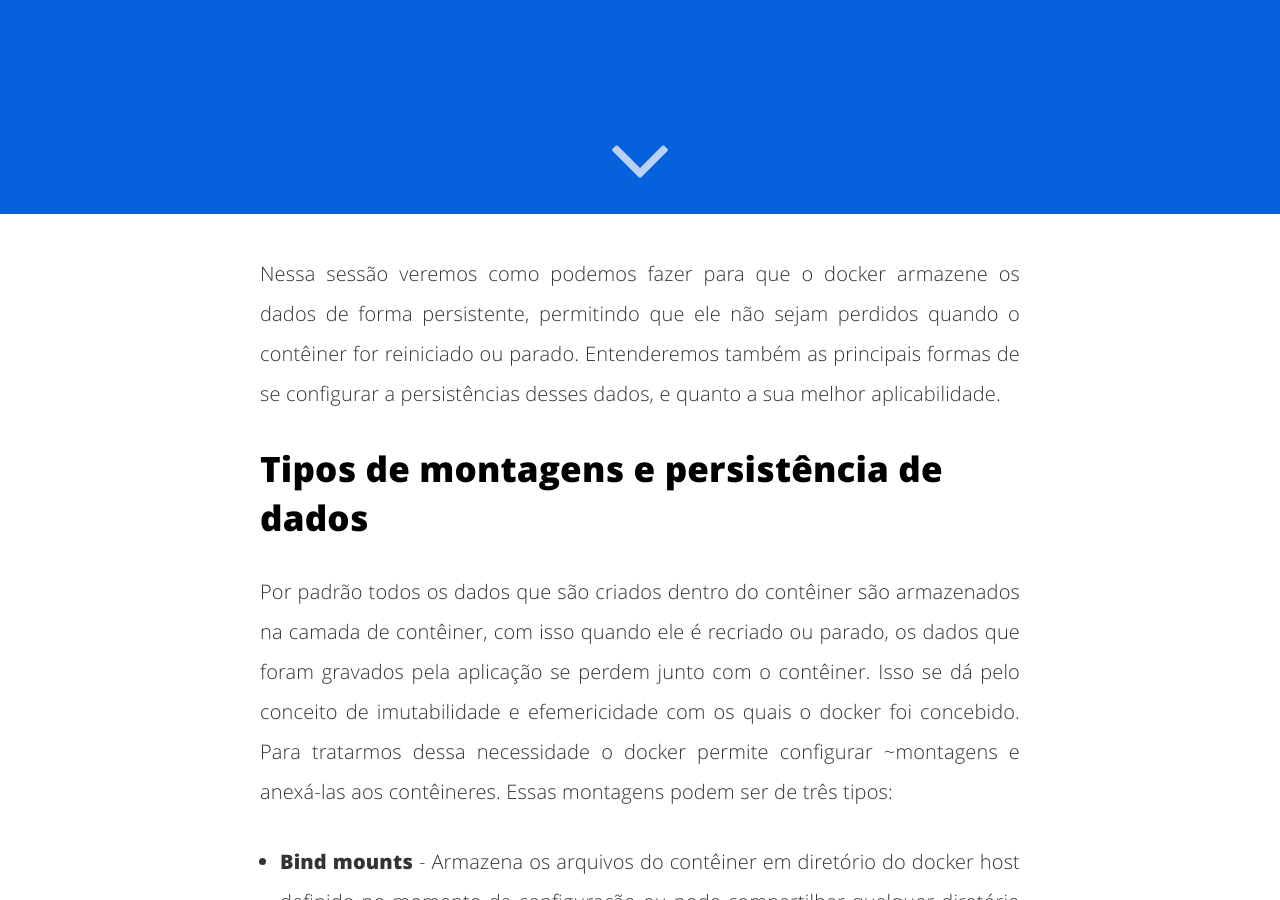
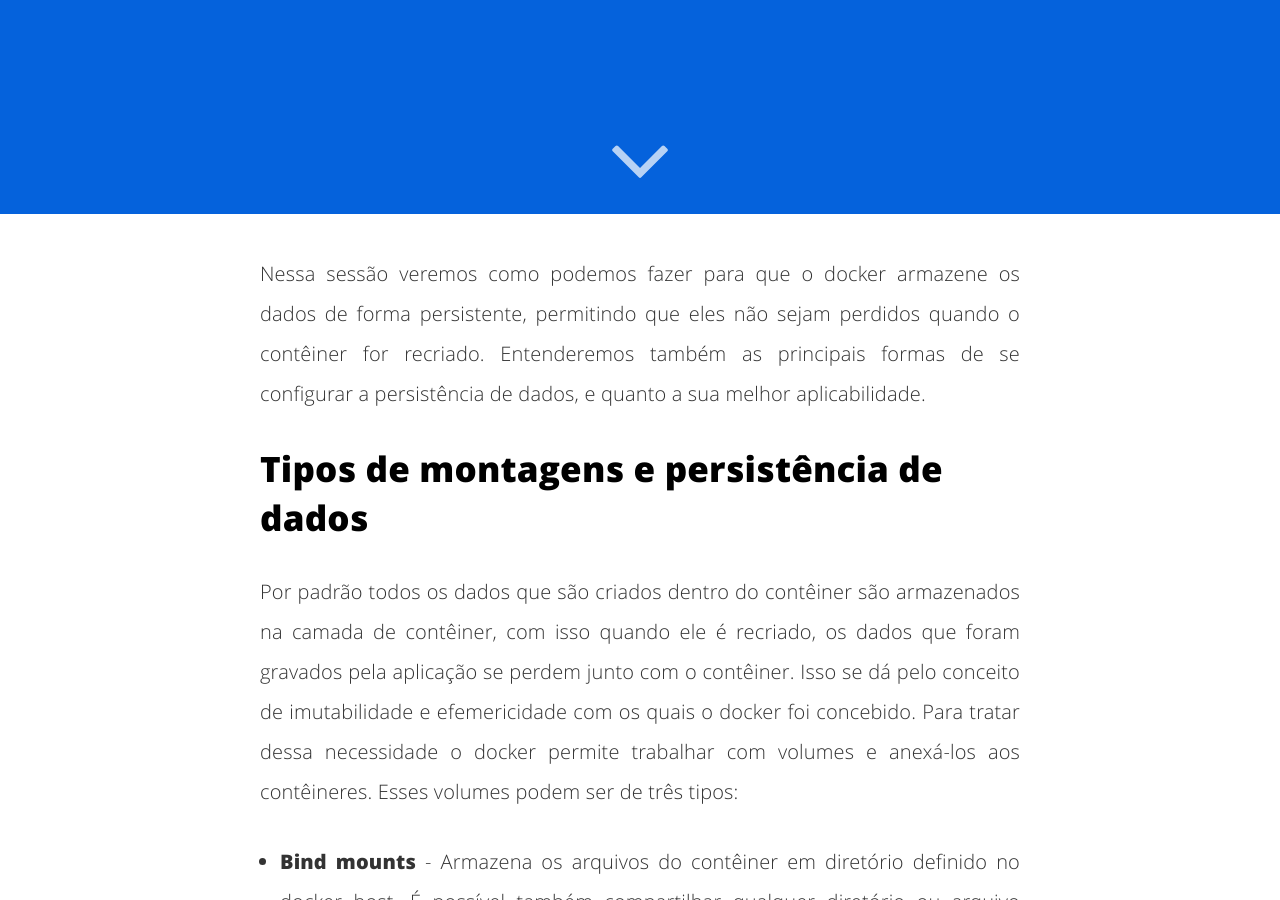
Before and after one commit to michelpetterson/docker-course-site, a Jekyll site: the page built from _posts/2020-09-14-ciclo-de-vida-do-contêiner-e-a-persistência-de-dados.md, in a window 1280 px wide and 900 px high, scrolled down 686 px. Built offline with Jekyll 4.4.1, drawn with Linux system fonts in a browser that asks for light colours; some of the changed text lies outside the part shown.

Commit message:
Update Commit

```diff
--- a/_posts/2020-09-14-ciclo-de-vida-do-contêiner-e-a-persistência-de-dados.md
+++ b/_posts/2020-09-14-ciclo-de-vida-do-contêiner-e-a-persistência-de-dados.md
@@ -13,25 +13,25 @@ exercise: 'https://docs.google.com/forms/d/e/1FAIpQLSf67i0CbToziG1gPOTJPx0pg0JVK
 lab: 'https://docs.google.com/forms/d/e/1FAIpQLSe15f5GanGlpkCaXl0i-3D_PzQ9lCEI4Ut88nMsdPsSpsIFzw/viewform'
 ---
 
-Nessa sessão veremos como podemos fazer para que o docker armazene os dados de forma persistente, permitindo que ele não sejam perdidos quando o contêiner for reiniciado ou parado. Entenderemos também as principais formas de se configurar a persistências desses dados, e quanto a sua melhor aplicabilidade.
+Nessa sessão veremos como podemos fazer para que o docker armazene os dados de forma persistente, permitindo que eles não sejam perdidos quando o contêiner for recriado. Entenderemos também as principais formas de se configurar a persistência de dados, e quanto a sua melhor aplicabilidade.
 {: .text-justify}
 
 
 ## Tipos de montagens e persistência de dados
 
-Por padrão todos os dados que são criados dentro do contêiner são armazenados na camada de contêiner, com isso quando ele é recriado ou parado, os dados que foram gravados pela aplicação se perdem junto com o contêiner. Isso se dá pelo conceito de imutabilidade e efemericidade com os quais o docker foi concebido.
-Para tratarmos dessa necessidade o docker permite configurar ~montagens e anexá-las aos contêineres.
-Essas montagens podem ser de três tipos:
+Por padrão todos os dados que são criados dentro do contêiner são armazenados na camada de contêiner, com isso quando ele é recriado, os dados que foram gravados pela aplicação se perdem junto com o contêiner. Isso se dá pelo conceito de imutabilidade e efemericidade com os quais o docker foi concebido.
+Para tratar dessa necessidade o docker permite trabalhar com volumes e anexá-los aos contêineres.
+Esses volumes podem ser de três tipos:
 {: .text-justify}
 
-* <strong>Bind mounts</strong> - Armazena os arquivos do contêiner em diretório do docker host definido no momento da configuração ou pode compartilhar qualquer diretório ou arquivo existente no docker host (servidor) para dentro do contêiner.
+* <strong>Bind mounts</strong> - Armazena os arquivos do contêiner em diretório definido no docker host. É possível também compartilhar qualquer diretório ou arquivo existente no docker host (servidor) para dentro do contêiner.
 {: .text-justify}
 
-* <strong>Tmpfs mounts</strong> - Esse metódo armazena os dados do contêiner na memória do docker host e nunca os escrevem para o sistema de arquivos. Os dados não são persistidos no disco, caso o host ou o contêiner seja reiniciado, os dados se perdem.
+* <strong>Tmpfs mounts</strong> - Esse metódo armazena os dados do contêiner na memória do docker host e nunca os escrevem para o sistema de arquivos. Os dados **NÃO** são persistidos no disco, caso o host ou o contêiner seja reiniciado, os dados se perdem.
 {: .text-justify}
 
-* <strong>Volumes</strong> - Quando utilizando esse tipo de montagem, docker armazenará por padrão os dados no diretório "/var/lib/docker/volumes/\<nome do volume\>/_data" do docker host.
-Nessa forma pode ser utilizado outros "drivers" de armazenamento de dados, mas por padrão o docker utiliza o driver "local". Quando utilizando outro driver, é necessário criar o volume explicitamente com o comando "docker create image..." antes de executar um contêiner.
+* <strong>Volumes</strong> - Quando é utilizado esse tipo de montagem, o docker armazenará por padrão os dados no diretório "/var/lib/docker/volumes/\<nome do volume\>/_data" do docker host.
+Nessa forma pode ser utilizado outros "drivers" de armazenamento de dados, mas por padrão o docker utiliza o driver "local". Se desejarmos utilizar outro driver, é necessário criar o volume explicitamente com o comando "docker volume create -o/--opt <driver>" antes de executar um contêiner.
 {: .text-justify}
 
 Para um melhor entendimento, abaixo está uma imagem ilustrativa dos tipos de montagens do docker:
```
Also changed, not shown: 2 other files.
